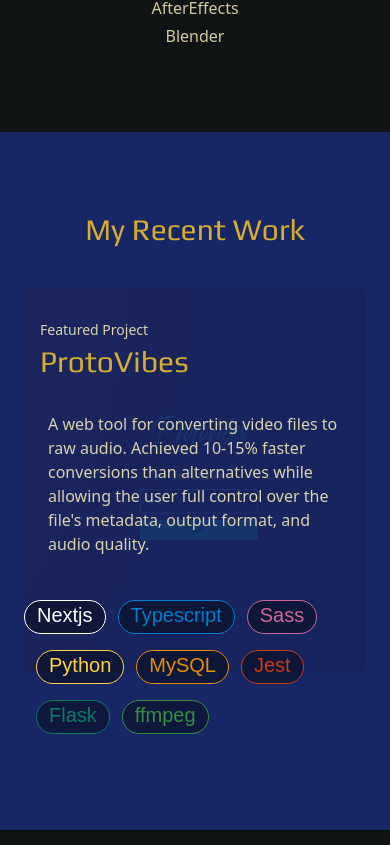
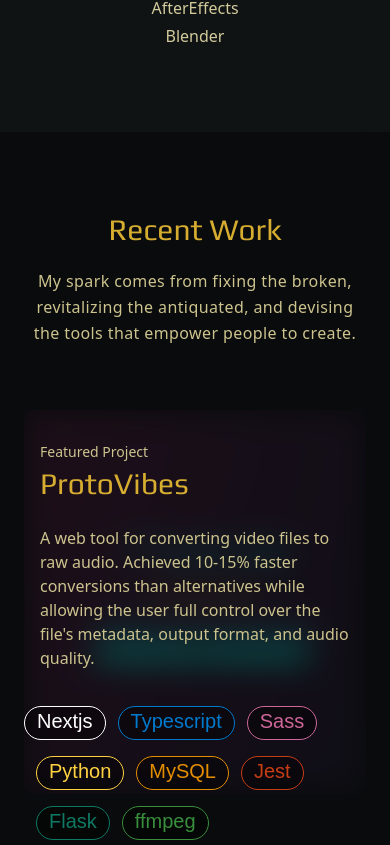
Before and after one commit to SebastianWolfgangBrownstein/portfolio, a Next.js app: page / in a window 390 px wide. Shown: the part 4499-5344 px from the top of the page. Built offline with nearby package versions, Linux system fonts and the light colour scheme; a web font is replaced by a local one.

Commit message:
added subheader text to recent work section

```diff
--- a/components/Startups/MyStartups.jsx
+++ b/components/Startups/MyStartups.jsx
@@ -15,6 +15,7 @@ const MyStartups = () => {
             <h1 className="text-3xl font-play text-gold mb-5 lg:mb-10">My Startups</h1>
             <p className="
               text-tan text-md tracking-wide leading-relaxed
+                xs:text-lg xs:leading-relaxed
                 sm:text-lg sm:leading-loose
                 lg:text-xl lg:leading-relaxed
             ">My love for entrepenuership started young. After some friends and I discovered a grove of mango trees in the forest, I would climb the trees and knock down fruit for the others to gather. Then we would hold up a sign and sell them on the side of the road for half the price of the super market. Since then, my entrepenurial passion has evolved into creating digital products and experiences that sell. Today I&apos;m battle tested in taking ideas from vision to production.</p>
--- a/components/Work/MyWork.jsx
+++ b/components/Work/MyWork.jsx
@@ -2,23 +2,62 @@ import Image from "next/image";
 
 const MyWork = () => {
   return (
-    <section id="work" className="bg-byzantine-darkest w-full text-center px-6 pt-20 pb-20 lg:px-72 lg:pt-28 lg:pb-44">
-        <h1 className="text-3xl font-play text-gold mb-10">My Recent Work</h1>
+    <section id="work" className="
+      bg-gunmetal-dark w-full text-center px-6 pt-20 pb-20
+        lg:px-28 lg:pt-28 lg:pb-44 lg:bg-byzantine-darkest
+        2xl:px-64
+      ">
+        <div className="
+          px-0 mb-16
+          md:px-10
+          lg:px-10
+          xl:px-20
+          2xl:px-96 xl:mb-14
+        ">
+          <h1 className="text-3xl font-play text-gold mb-5 lg:mb-10">Recent Work</h1>
+          <p className="
+            text-tan-200 text-md tracking-wide leading-relaxed
+            xs:text-lg xs:leading-relaxed
+            sm:text-lg sm:leading-loose
+            lg:text-xl lg:leading-relaxed
+          ">My spark comes from fixing the broken, revitalizing the antiquated, and devising the tools that empower people to create.</p>
+        </div>
+
         <ul>
           <li id="project" className="grid grid-cols-12">
-              <div className="bg-oxfordblue lg:bg-byzantine col-start-1 col-end-13 lg:col-start-1 lg:col-end-8 row-start-1 row-end-[-1] relative h-96 w-full rounded-md overflow-hidden">
-                  <Image className="opacity-10 lg:opacity-80 transition-all duration-300 ease-linear lg:hover:opacity-100" src="/images/ProtoVibesScreenshot.png" fill alt="Project screenshot for ProtoVibes"/>
+              <div className="
+                  relative h-96 w-full col-start-1 col-end-13 row-start-1 row-end-[-1] bg-gunmetal-dark rounded-md overflow-hidden
+                  lg:col-start-1 lg:col-end-8 lg:bg-byzantine
+              ">
+                  <Image className="
+                    opacity-[0.4] transition-all duration-300 ease-linear object-cover blur-lg
+                    lg:opacity-80 lg:blur-none lg:hover:opacity-100
+                  " src="/images/ProtoVibesScreenshot.png" alt="Project screenshot for ProtoVibes"
+                    fill
+                    sizes="(max-width: 1024px) 50vw,
+                            33vw
+                            "
+                  />
               </div>
-              <div className="col-start-1 col-end-13 lg:col-start-7 lg:col-end-[-1] row-start-1 row-end-[-1] z-10 pt-7 pointer-events-none">
-                  <div className="text-left lg:text-right pl-4 lg:pl-0">
-                      <small className="block text-sm text-tan my-1 lg:my-2.5">Featured Project</small>
+              <div className="
+                col-start-1 col-end-13 lg:col-start-7 lg:col-end-[-1] row-start-1 row-end-[-1] z-10 pt-7 pointer-events-none
+              ">
+                  <div className="
+                    text-left pl-4
+                    lg:text-right lg:pl-0
+                  ">
+                      <small className="block text-sm text-tan-200 my-1 lg:my-2.5">Featured Project</small>
                       <h2 className="font-play text-gold text-3xl mb-2 lg:mb-5">ProtoVibes</h2>
                   </div>
-                  <div className="text-left lg:text-right lg:bg-gunmetal p-6 mb-5 rounded-md lg:shadow-md">
-                      <p className="text-tan">A web tool for converting video files to raw audio. Achieved 10-15% faster conversions than alternatives while allowing the user full control over the file&apos;s metadata, output format, and audio quality.</p>
+                  <div className="
+                    text-left p-4 mb-5 rounded-md
+                    lg:text-right lg:bg-gunmetal lg:shadow-lg">
+                      <p className="text-tan-200 xs:text-lg">A web tool for converting video files to raw audio. Achieved 10-15% faster conversions than alternatives while allowing the user full control over the file&apos;s metadata, output format, and audio quality.</p>
                   </div>
-                  <div className="">
-                      <ul className="flex flex-wrap lg:flex-nowrap lg:justify-end space-x-3 text-right">
+                  <div className="px-0 xs:px-4 md:px-10 lg:px-0">
+                      <ul className="
+                        flex flex-wrap space-x-3 text-right
+                        lg:flex-nowrap lg:justify-end">
                           <li className={`
                                   border border-nextjs text-nextjs font-genos text-xl
                                   bg-overlay-400 rounded-full px-3 pb-1 mb-4`}>Nextjs</li>
```
